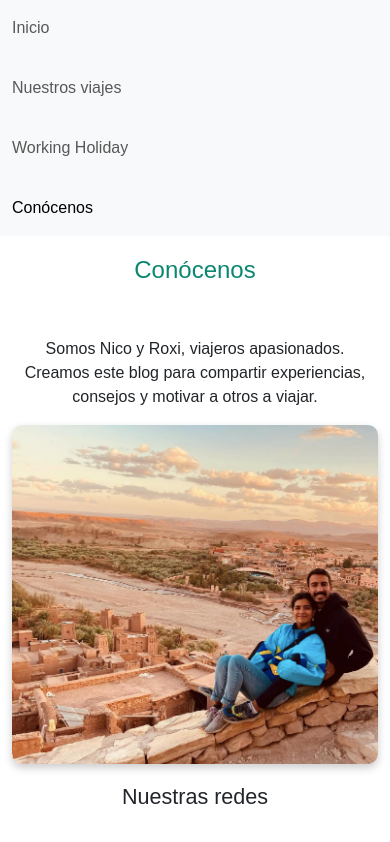
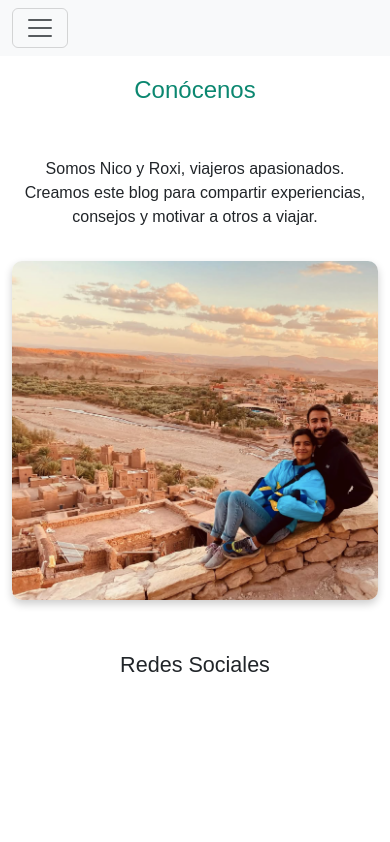
Before and after one commit to roxanaaquino990-design/blog_viajes2, a plain HTML site: page conocenos.html in a window 390 px wide. Drawn offline with nearby package versions, Linux system fonts and the light colour scheme.

Commit message:
Ajustes footer e imágenes responsive

```diff
--- a/conocenos.html
+++ b/conocenos.html
@@ -7,21 +7,23 @@
   <link href="https://cdn.jsdelivr.net/npm/bootstrap@5.3.8/dist/css/bootstrap.min.css" rel="stylesheet">
   <link rel="stylesheet" href="style.css">
 </head>
-
-<body>
-
 <nav class="navbar navbar-expand-lg bg-body-tertiary">
   <div class="container-fluid">
-    <div class="collapse navbar-collapse show">
+    <button class="navbar-toggler" type="button" data-bs-toggle="collapse" data-bs-target="#navbarNav">
+      <span class="navbar-toggler-icon"></span>
+    </button>
+
+    <div class="collapse navbar-collapse" id="navbarNav">
       <ul class="navbar-nav ms-auto">
-        <li class="nav-item"><a class="nav-link" href="index.html">Inicio</a></li>
+        <li class="nav-item"><a class="nav-link active" href="index.html">Inicio</a></li>
         <li class="nav-item"><a class="nav-link" href="nuestrosviajes.html">Nuestros viajes</a></li>
         <li class="nav-item"><a class="nav-link" href="workingholiday.html">Working Holiday</a></li>
-        <li class="nav-item"><a class="nav-link active" href="conocenos.html">Conócenos</a></li>
+        <li class="nav-item"><a class="nav-link" href="conocenos.html">Conócenos</a></li>
       </ul>
     </div>
   </div>
 </nav>
+<body>
 
 <header>
   <h1 class="h1_conocenos">Conócenos</h1>
@@ -40,8 +42,8 @@
 </main>
 
 <footer>
-  <h4>Nuestras redes</h4>
+  <h4>Redes Sociales</h4>
 </footer>
-
+<script src="https://cdn.jsdelivr.net/npm/bootstrap@5.3.8/dist/js/bootstrap.bundle.min.js"></script>
 </body>
 </html>
--- a/scss/_reset.scss
+++ b/scss/_reset.scss
@@ -3,3 +3,9 @@
   padding: 0;
   box-sizing: border-box;
 }
+
+img {
+  max-width: 100%;
+  height: auto;
+  display: block;
+}
--- a/scss/layout/_footer.scss
+++ b/scss/layout/_footer.scss
@@ -5,3 +5,6 @@ footer {
   font-family: variables.$fuente-base;
   padding: 20px;
 }
+footer ul {
+  list-style: none;
+}
--- a/scss/pages/_conocenos.scss
+++ b/scss/pages/_conocenos.scss
@@ -18,6 +18,6 @@
   box-shadow: variables.$sombra;
 }
 .imagen_conocenos {
-  max-width: 100%;
-  border-radius: 10px;
+  width: 100%;
+  margin: 2rem auto;
 }
```
Also changed, not shown: index.html (+1 -1 lines), nuestrosviajes.html (+9 -5 lines), workingholiday.html (+9 -5 lines), style.css, 1 other file.
